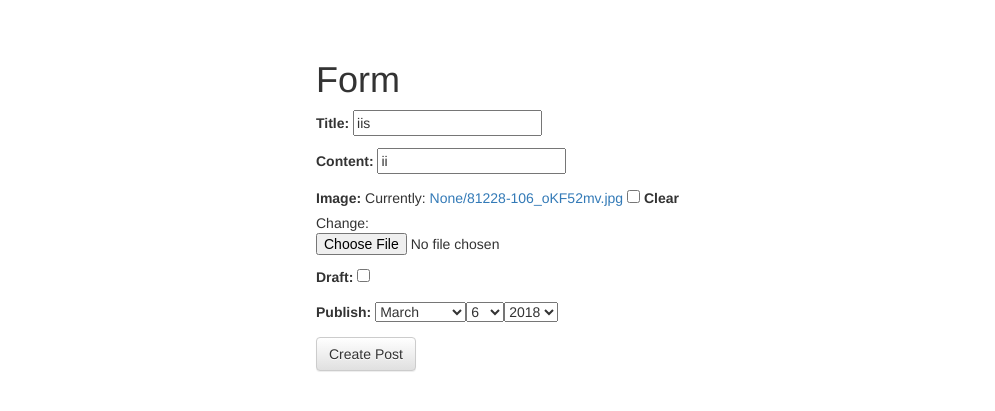
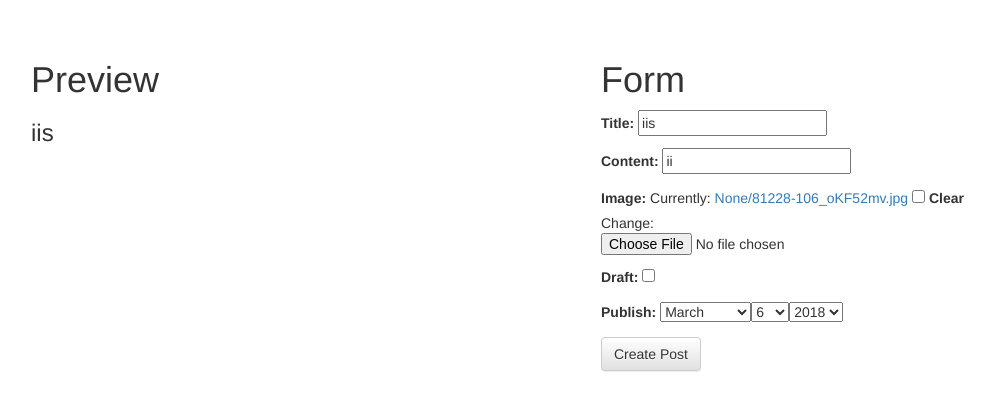
Before and after one commit to zmm064/TryDjango19, a Django app: a page that uses templates/base.html in a window 1280 px wide. Shown: the top 411 px of the page, without its empty margins (54-1049 px from the left). Run offline with Django 3.2, Linux system fonts and the light colour scheme; data comes from the database, SQL or seed files in the repository; some libraries are stand-ins or nearby versions.

Commit message:
课时9：利用前端时时预览正在编辑的文本

```diff
--- a/posts/forms.py
+++ b/posts/forms.py
@@ -4,7 +4,7 @@ from .models import Post
 
 
 class PostForm(forms.ModelForm):
-    content = forms.CharField(widget=PagedownWidget)
+    content = forms.CharField(widget=PagedownWidget(show_preview=False))
     publish = forms.DateField(widget=forms.SelectDateWidget)
     class Meta:
         model = Post
--- a/templates/base.html
+++ b/templates/base.html
@@ -45,6 +45,31 @@
             $(".post-detail-item img").each(function() {
                 $(this).addClass("img-responsive");
             })
+
+            var titleItem = $("#id_title");
+            $("#preview-title").text(titleItem.val());
+
+            var titleContent = $("#id_content");
+            $("#preview-content").html(marked(titleContent.val()));
+
+            function setContent(value) {
+                var markedContent = marked(value);
+                $("#preview-content").html(markedContent);
+                $("#preview-content img").each(function() {
+                    $(this).addClass("img-responsive");
+                })
+            }
+            setContent($("#id_content").val());
+
+            $("#id_content").keyup(function() {
+                var newContent = $(this).val();
+                setContent(newContent);
+            })
+
+            titleItem.keyup(function() {
+                var newContent = $(this).val();
+                $("#preview-title").text(newContent);
+            })
         })
 
     </script>
--- a/templates/post_form.html
+++ b/templates/post_form.html
@@ -5,7 +5,15 @@
 {% endblock head_extra %}
 
 {% block content %}
-    <div class="col-sm-6 col-sm-offset-3">
+    <div class="col-sm-6">
+        <h1>Preview</h1>
+        <div class="content-preview">
+            <h3 id="preview-title"></h3>
+            <p id="preview-content"></p>
+        </div>
+    </div>
+
+    <div class="col-sm-6">
         <h1>Form</h1>
         <form action="" method="post" enctype="multipart/form-data">
         {% csrf_token %}
```
